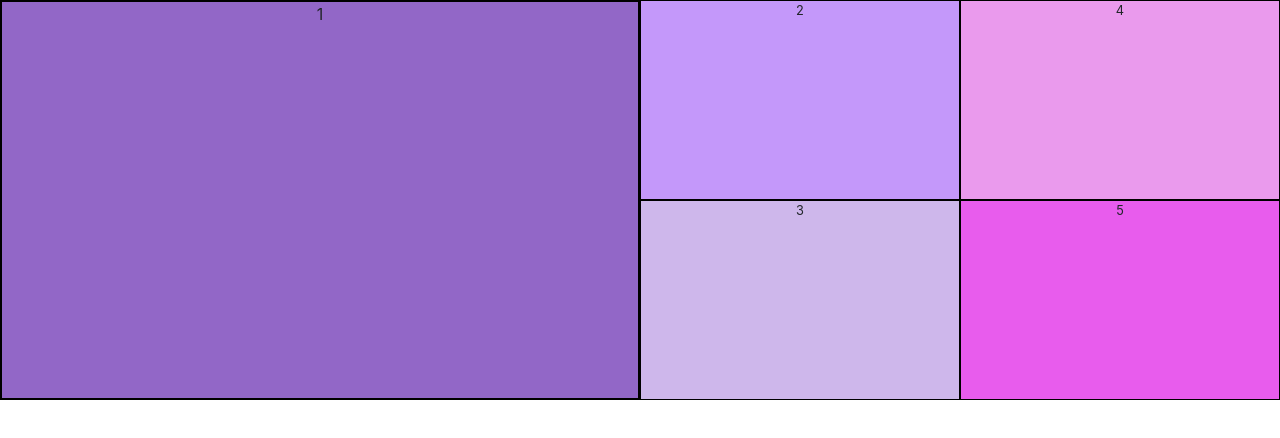
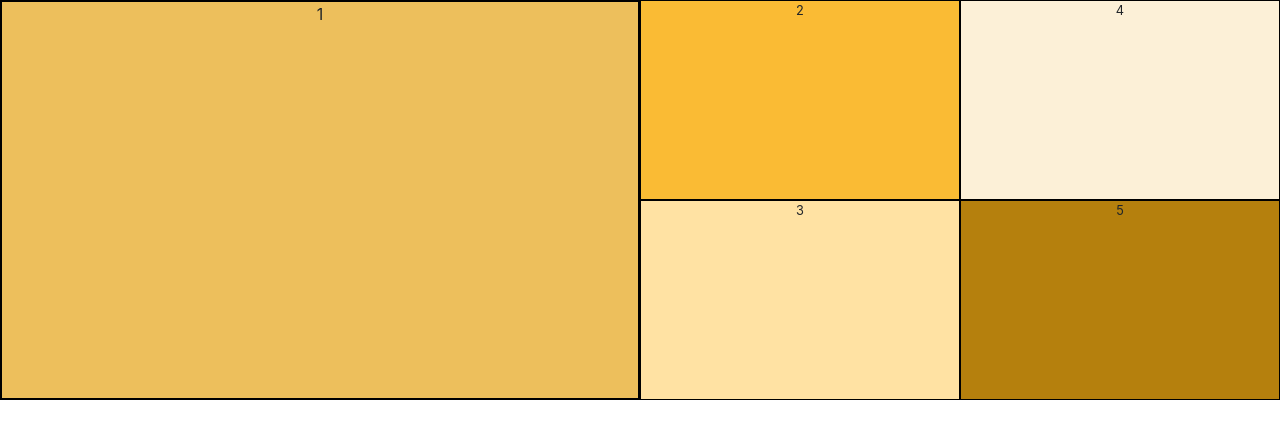
Before and after one commit to BeatriceJac/Greetings_flex-animation, a plain HTML site: page index.html in a window 1280 px wide. Drawn offline with Linux system fonts and the light colour scheme.

Commit message:
added different colors to different screen

```diff
--- a/style.css
+++ b/style.css
@@ -64,6 +64,7 @@ background-color: #e85ced;
     .big{
         height: 100%;
         width: 50%;
+        background-color: #6b5d3e;
     }
 
     .small{
@@ -71,4 +72,23 @@ background-color: #e85ced;
         width: 25%;
     }
 
+    .bgcolor1 {
+        background-color: #edbf5c;
+    }
+
+    .bgcolor2{
+        background-color: #fabb34;
+    }
+
+    .bgcolor3{
+        background-color: #ffe2a3;
+    }
+
+    .bgcolor4{
+        background-color: #fcf0d7;
+    }
+    .bgcolor5{
+    background-color: #b5800d
+    }
+
 }
```
